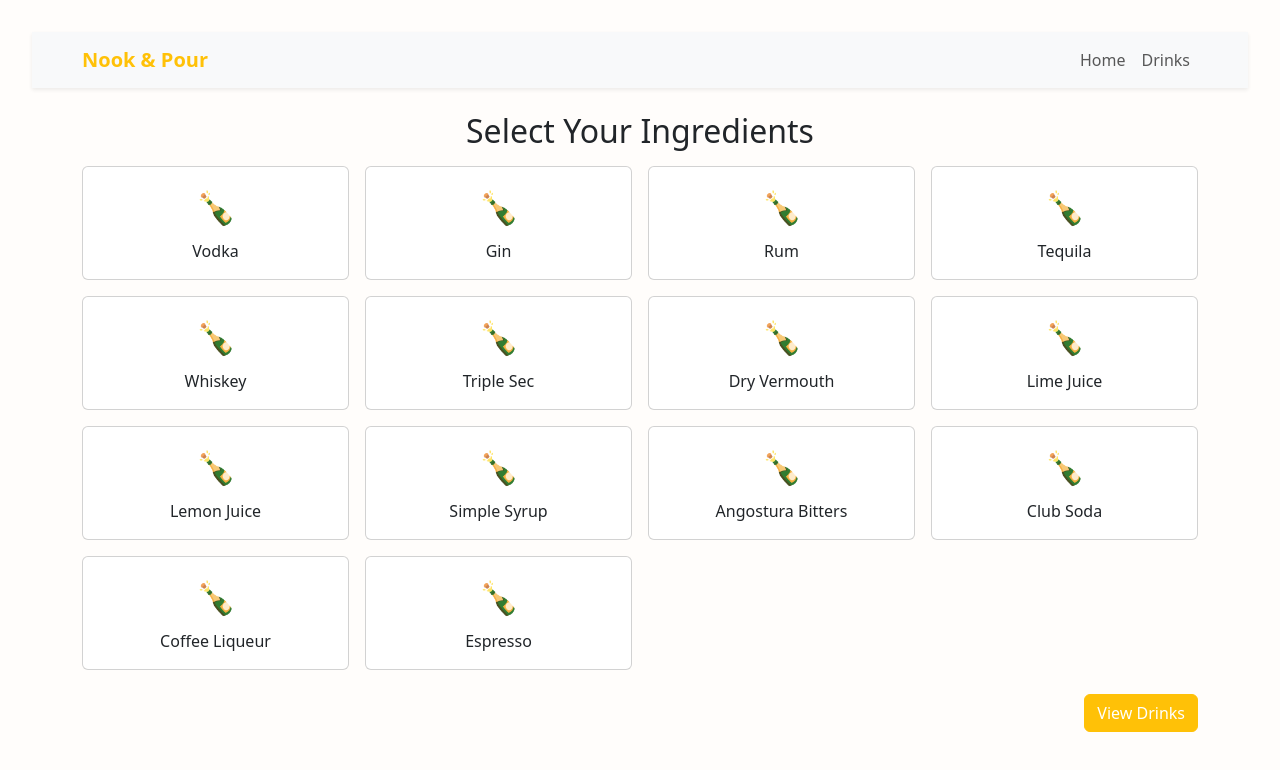
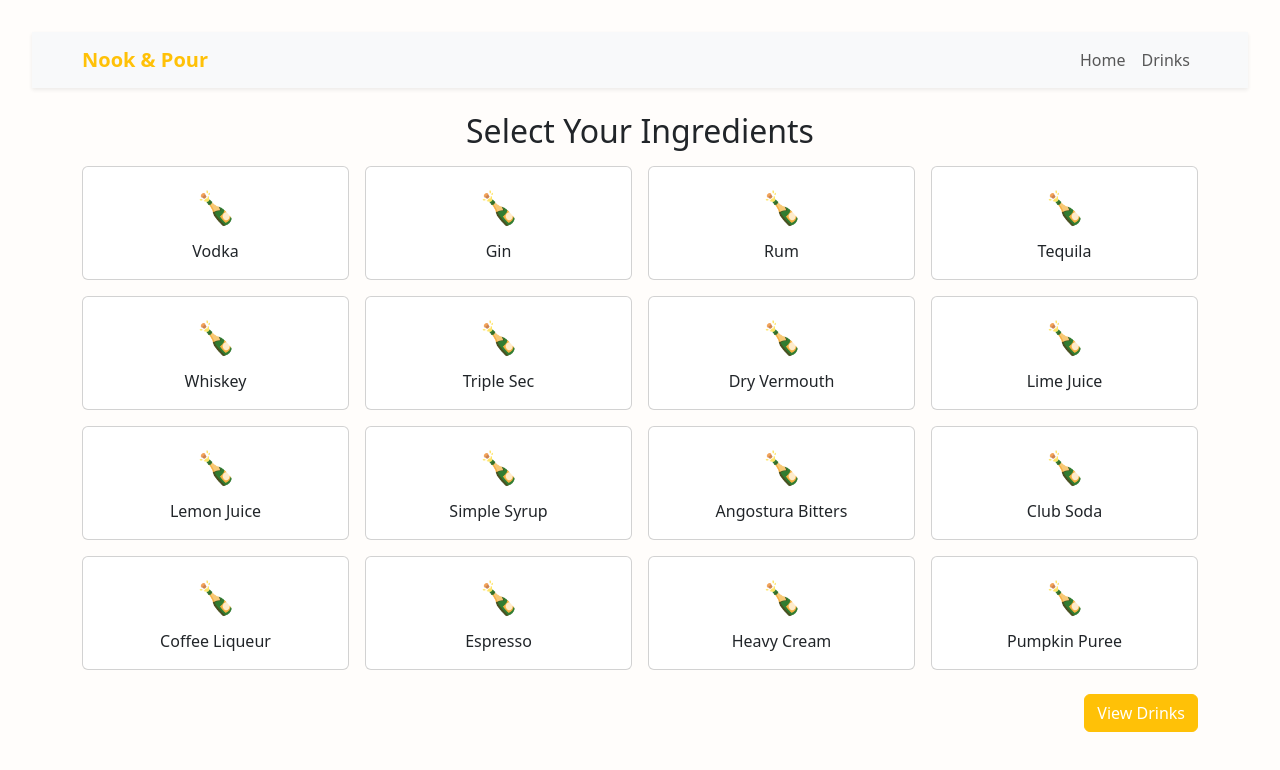
Before and after one commit to Drew-Andersen/Nook-Pour, a React (Vite) app in the folder client/: page /ingredients in a window 1280 px wide. Shown: the top 770 px of the page. Built offline with nearby package versions, Linux system fonts and the light colour scheme; a web font is replaced by a local one.

Commit message:
Added some bootstrap css

```diff
--- a/client/src/data/drinks.js
+++ b/client/src/data/drinks.js
@@ -13,6 +13,8 @@ export const SAMPLE_INGREDIENTS = [
     "Club Soda",
     "Coffee Liqueur",
     "Espresso",
+    "Heavy Cream",
+    "Pumpkin Puree",
 ];
 
 
@@ -74,9 +76,23 @@ export const SAMPLE_DRINKS = [
         icon: "🍸",
         ingredients: ["Vodka", "Coffee Liqueur", "Espresso", "Simple Syrup"],
         instructions: [
-        "Shake all ingredients with ice until frothy.",
-        "Strain into a chilled martini glass.",
-        "Garnish with coffee beans.",
+            "Shake all ingredients with ice until frothy.",
+            "Strain into a chilled martini glass.",
+            "Garnish with coffee beans.",
+        ],
+    },
+    {
+        id: "pumpkin_spice_white_russian",
+        name: "Pumpkin Spice White Russian",
+        icon: "🥃",
+        ingredients: ["Vodka", "Coffee Liqueur", "Pumpkin Puree", "Heavy Cream"],
+        instructions: [
+            "Optional: Rim a rocks glass with crushed graham crackers and pumpkin spice.",
+            "Fill the glass with ice.",
+            "Add vodka and coffee liqueur.",
+            "Pour in pumpkin mixture (pumpkin puree and heavy cream).",
+            "Stir gently to combine.",
+            "Optional: Top with freshly ground cinnamon.",
         ],
     },
 ];
--- a/client/src/pages/AllDrinks.jsx
+++ b/client/src/pages/AllDrinks.jsx
@@ -17,7 +17,7 @@ export default function AllDrinks() {
   return (
     <div>
       <h2 className="mb-3">All Drinks</h2>
-      <p className="text-muted">Browse or search the full cocktail collection 🍸</p>
+      <p className="text-muted">Browse or search the full cocktail collection</p>
 
       <Form className="mb-4 d-flex justify-content-center">
         <Form.Control
@@ -54,7 +54,7 @@ export default function AllDrinks() {
             </div>
           ))
         ) : (
-          <p className="text-muted mt-4">No drinks found for "{searchTerm}"</p>
+          <p className="text-muted mt-4">No drinks found for &quot;{searchTerm}&quot;</p>
         )}
       </div>
     </div>
--- a/client/src/pages/Ingredients.jsx
+++ b/client/src/pages/Ingredients.jsx
@@ -21,7 +21,7 @@ export default function Ingredients() {
             <Card
               onClick={() => toggleIngredient(ing)}
               className={`text-center p-3 ${
-                selectedIngredients.includes(ing) ? "border-warning shadow" : ""
+                selectedIngredients.includes(ing) ? "border-warning shadow bg-warning bg-opacity-25" : ""
               }`}
               style={{ cursor: "pointer" }}
             >
```
Also changed, not shown: 1 other file (tests, documents, lock files or other folders).
